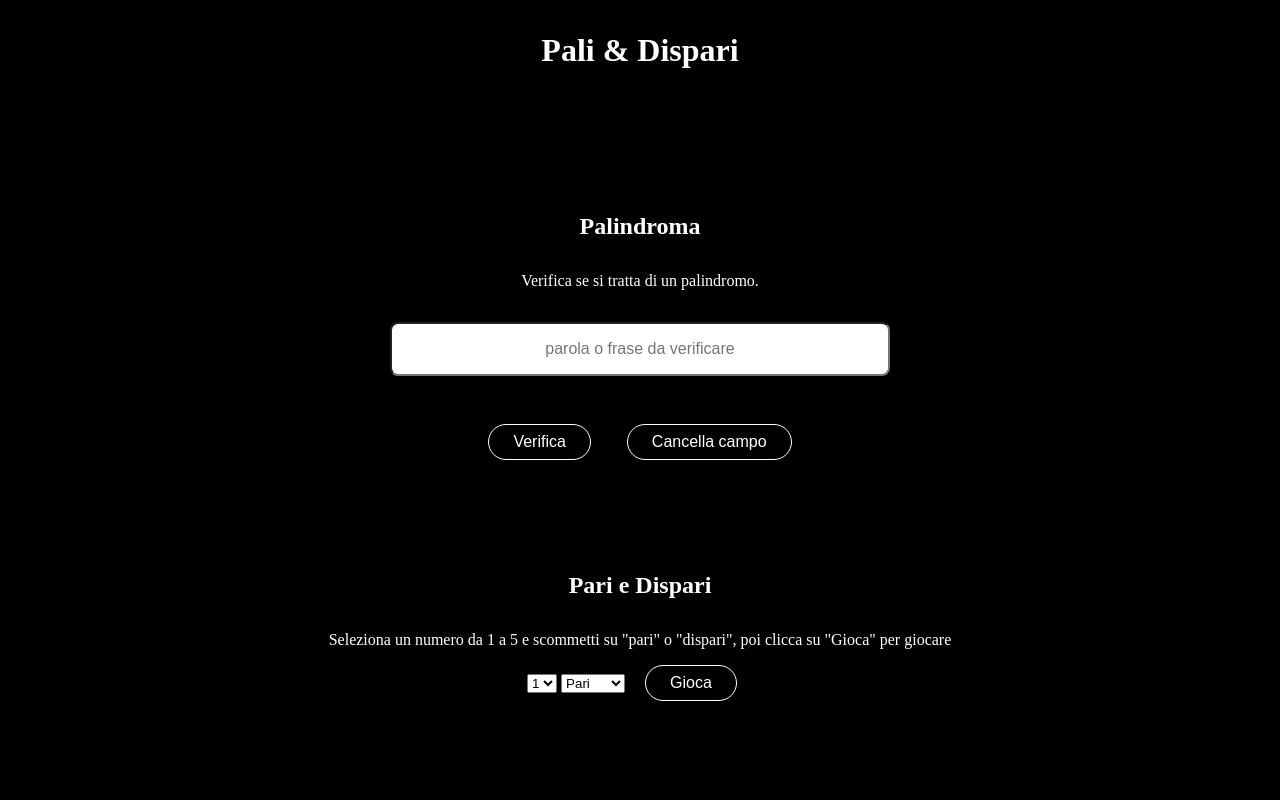
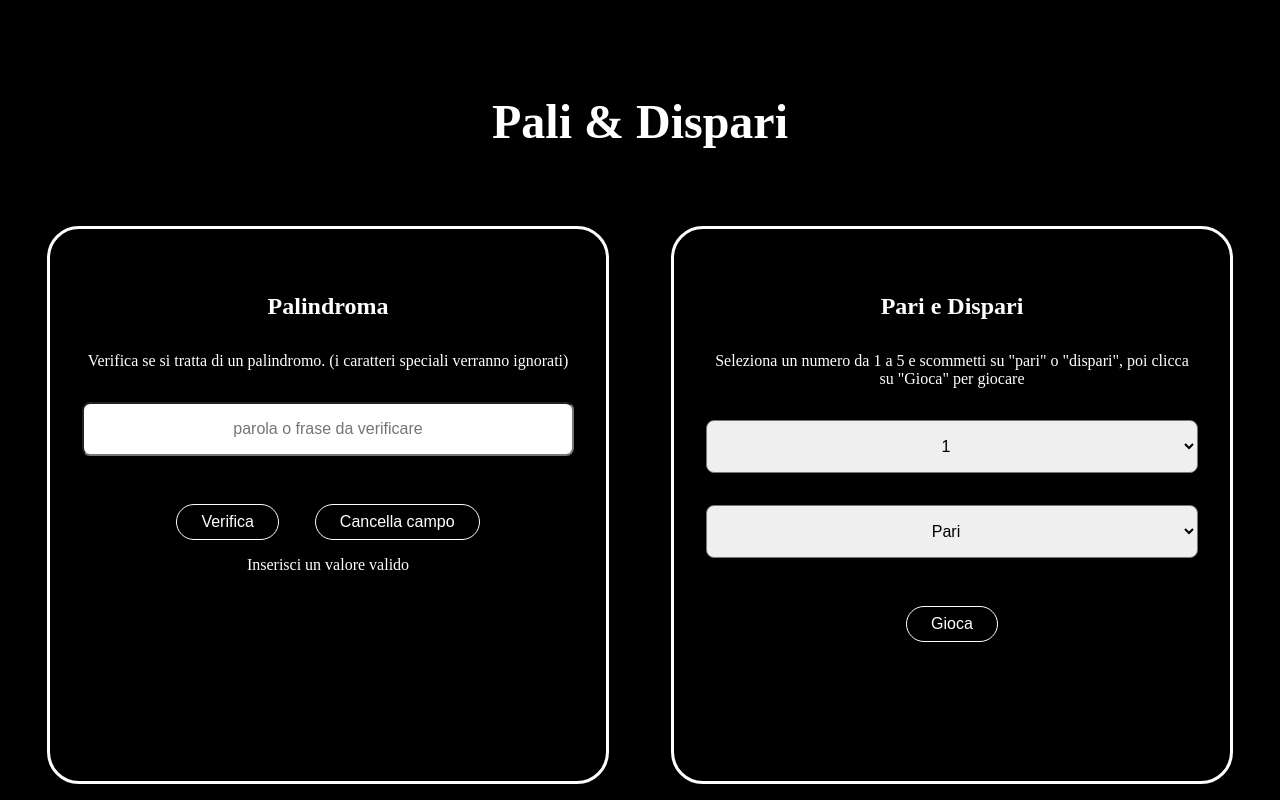
Before and after one commit to valeriosalzano/js-paliedispari, a plain HTML site: page index.html in a window 1280 px wide. Both pictures are taken after a click on the button "Verifica". Drawn offline with Linux system fonts and the light colour scheme.

Commit message:
better palindrome string check, some style changes

```diff
--- a/css/style.css
+++ b/css/style.css
@@ -8,6 +8,11 @@ html {
     background-color: black;
     color: white;
 }
+h1 {
+    width: 100%;
+    align-self: center;
+    font-size: 3rem;
+}
 
 h1, h2 {
     text-align: center;
@@ -15,15 +20,16 @@ h1, h2 {
 }
 
 main {
-    padding: 3rem;
+    padding: 1rem;
 }
 
 .container {
     text-align: center;
     padding: 2rem;
+    border-top: 1px solid white;
 }
 
-.container input {
+.container input, .container select {
     display: block;
     max-width: 500px;
     width: 100%;
@@ -48,3 +54,18 @@ main {
     background-color: lightgray;
     color: black;
 }
+
+@media all and (min-width: 992px) {
+    main {
+        display: flex;
+        flex-wrap: wrap;
+        height: 100vh;
+    }
+
+    main > .container {
+        width: 45%;
+        border: 3px solid white;
+        border-radius: 2rem;
+        margin: 0 auto;
+    }
+}
--- a/index.html
+++ b/index.html
@@ -9,14 +9,17 @@
 </head>
 
 <body>
-    <h1>Pali & Dispari</h1>
     <main>
+        <h1>Pali & Dispari</h1>
         <div class="container">
             <h2>Palindroma</h2>
-            <label for="userPalindrome">Verifica se si tratta di un palindromo.</label>
+            <label for="userPalindrome">Verifica se si tratta di un palindromo. (i caratteri speciali verranno ignorati)</label>
             <input type="text" id="userPalindrome" placeholder="parola o frase da verificare">
             <button type="button" class="btn" id="palindromeCheckBtn">Verifica</button>
             <button type="button" class="btn" id="palindromeResetBtn">Cancella campo</button>
+            <div id="palindromeLog">
+
+            </div>
         </div>
         <div class="container">
             <h2>Pari e Dispari</h2>
--- a/js/main.js
+++ b/js/main.js
@@ -1,26 +1,29 @@
 
 // Palindroma
+const palindromeLogDom = document.getElementById('palindromeLog');
 
 // Chiedere all’utente di inserire una parola
 const userPalindromeDom = document.getElementById("userPalindrome");
+
 
 // richiamo la funzione al click del pulsante
 const palindromeCheckBtn = document.getElementById('palindromeCheckBtn');
 palindromeCheckBtn.addEventListener('click',
     function(){
         const userPalindrome = userPalindromeDom.value;
-        // verifico se il valore è corretto
-        if (userPalindrome.length < 2 || userPalindrome.trim() === '') {
+        // verifico se il valore è corretto ed elimino gli spazi e caratteri speciali
+        verifiedPalindrome = userPalindrome.replace(/[^a-zA-Z0-9 ]/g, '');
+        if ( verifiedPalindrome === '') {
             // valore non corretto
-            alert('Inserisci un valore valido')
+            palindromeLogDom.innerHTML = 'Inserisci un valore valido';
         } else {
             // verifica superata, invoco la funzione
             let isPalindrome = palindromeCheck(userPalindrome);
             // controllo l'esito fornito dalla funzione
             if (isPalindrome){
-                alert(` Esatto! "${userPalindrome}" è un palindromo.`);
+                palindromeLogDom.innerHTML = `Corretto! "${verifiedPalindrome}" è un palindromo.`;
             } else {
-                alert(` Peccato, "${userPalindrome}" non è un palindromo.`);
+                palindromeLogDom.innerHTML = ` Peccato, "${verifiedPalindrome}" non è un palindromo.`;
             }
         }
     }
@@ -36,15 +39,11 @@ palindromeResetBtn.addEventListener('click',
 
 // Creare una funzione per capire se la parola inserita è palindroma
 function palindromeCheck (userInput){
-    // elimino gli spazi
-    let userInputTrimmed = userInput.trim();
-    // calcolo la lunghezza
-    let userInputLength = userInputTrimmed.length;
     // verifico che le lettere siano uguali partendo da sinistra o destra fino al centro
     let isPalindrome = true;
     let i=0;
-    while (isPalindrome && i< Math.ceil(userInputLength / 2)){
-        if (userInputTrimmed[i] != userInputTrimmed[userInputLength - i -1]){
+    while (isPalindrome && i< Math.ceil(userInput.length / 2)){
+        if (userInput[i] != userInput[userInput.length - i -1]){
             // verifica non superata, esco dal ciclo
             isPalindrome = false;
         }
```
